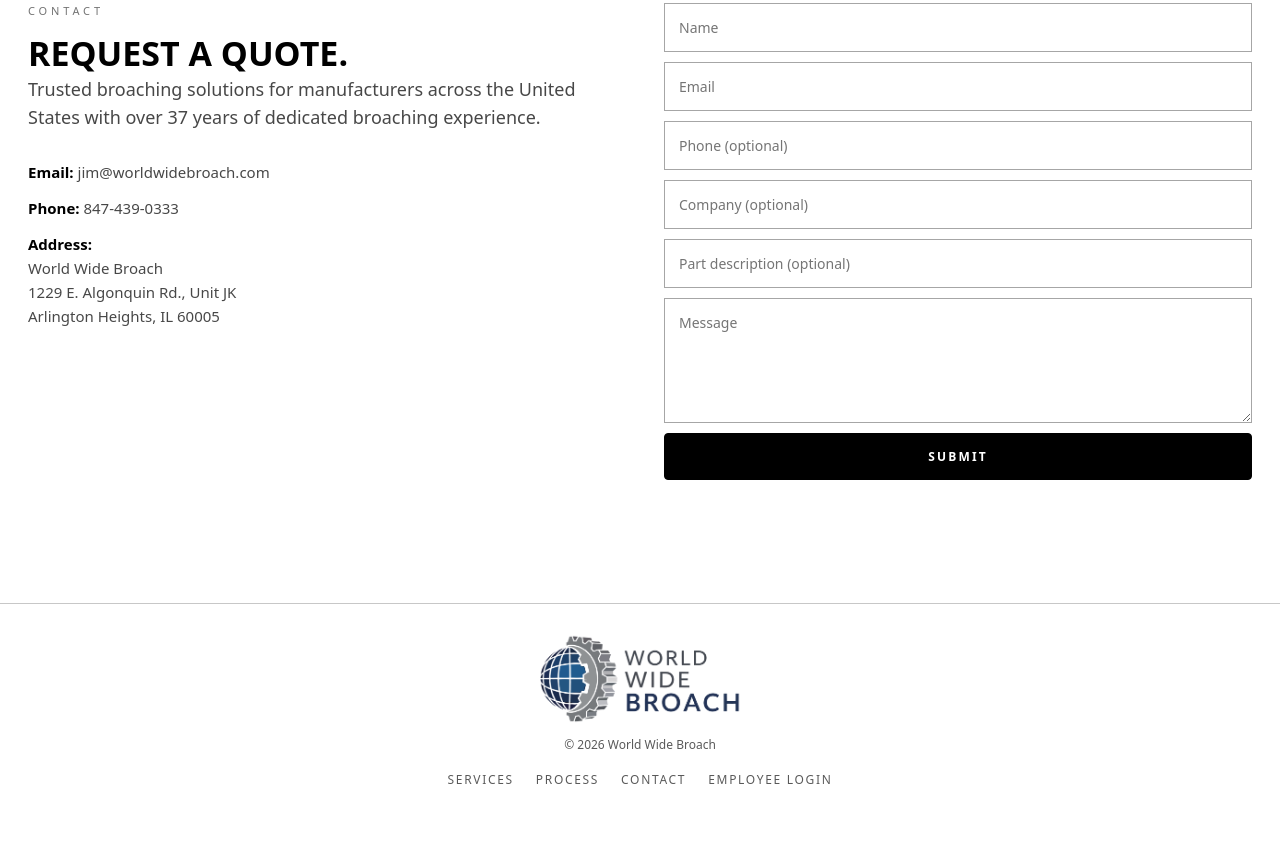
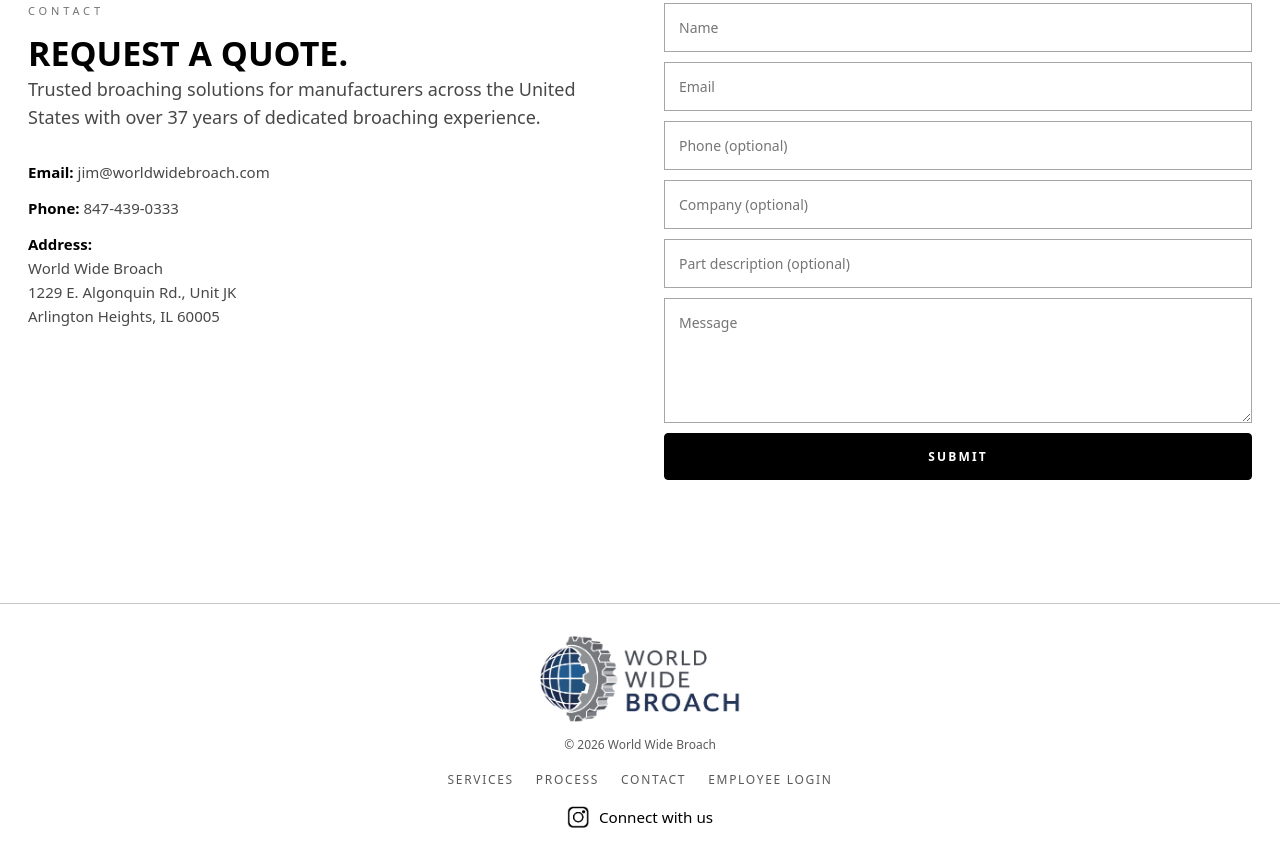
Before and after one commit to henrypiper/wwb-site, a plain HTML site: page index.html in a window 1280 px wide. Shown: the part 789-1647 px from the top of the page. Before the commit the page ends 1607 px from the top, so only its background shows below. Drawn offline with Linux system fonts and the light colour scheme.

Commit message:
instagram

```diff
--- a/index.html
+++ b/index.html
@@ -375,6 +375,29 @@
 
     </div>
 
+    <div class="footer-social">
+
+  <a
+    href="https://www.instagram.com/worldwidebroach/"
+    target="_blank"
+    rel="noopener noreferrer"
+    class="instagram-link"
+  >
+
+    <img
+      src="images/instagram.png"
+      alt="Instagram"
+      class="instagram-icon"
+    >
+
+    <span>
+      Connect with us
+    </span>
+
+  </a>
+
+</div>
+
   </div>
 
 </footer>
--- a/styles.css
+++ b/styles.css
@@ -685,3 +685,32 @@
 
   margin: 0;
 }
+
+.footer-social {
+  display: flex;
+  align-items: center;
+}
+
+.instagram-link {
+  display: flex;
+  align-items: center;
+  gap: 10px;
+
+  color: black;
+  text-decoration: none;
+
+  font-size: 0.95rem;
+  font-weight: 500;
+
+  transition: opacity 0.2s ease;
+}
+
+.instagram-link:hover {
+  opacity: 0.75;
+}
+
+.instagram-icon {
+  width: 22px;
+  height: 22px;
+  object-fit: contain;
+}
```
Also changed, not shown: images/instagram.png (added).
